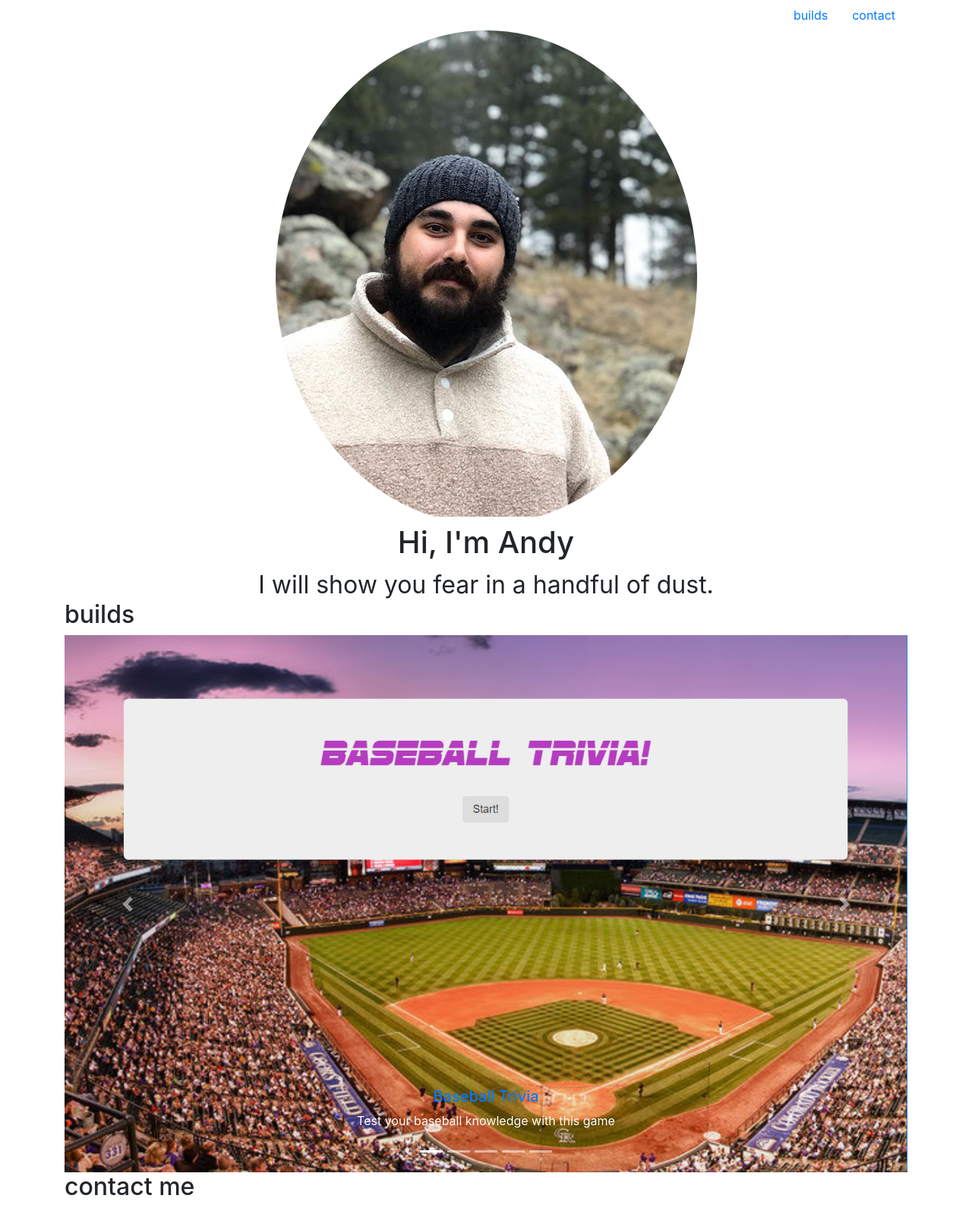
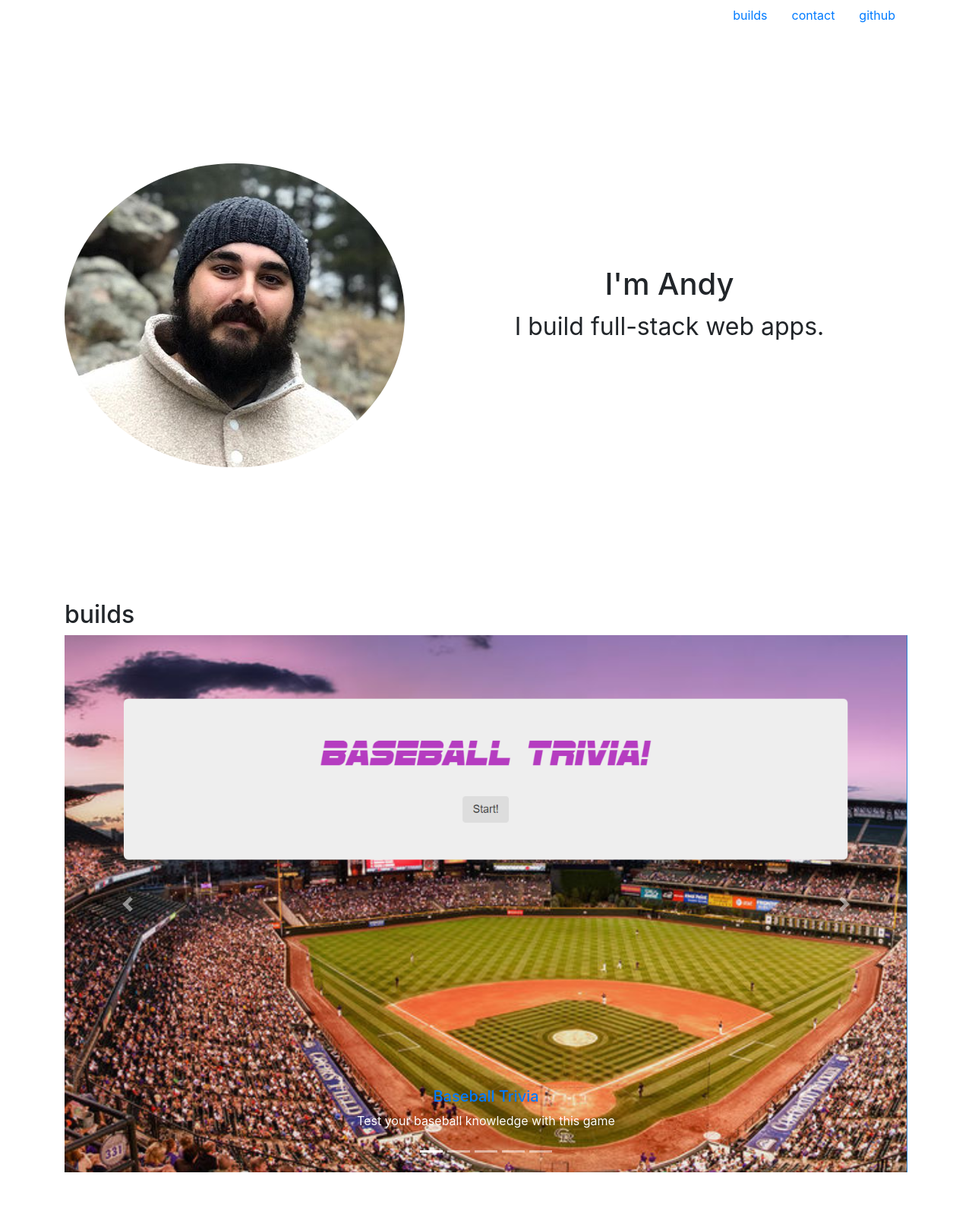
Before and after one commit to andersonboyd/portfolio, a PHP site: page / in a window 1280 px wide. Shown: the whole page at 76% size. After the commit the page ends 1543 px from the top, so only its background shows below. Run offline with PHP 8.4, Linux system fonts and the light colour scheme.

Commit message:
fixed carousel

```diff
--- a/assets/style.css
+++ b/assets/style.css
@@ -14,21 +14,23 @@ body {
     width: 100%;
     height: calc(100vh - 50px);
     display: grid;
-    grid-template-columns: 1fr;
+    grid-template-columns: 1fr 2fr;
     grid-template-rows: 1fr;
     text-align: center;
 }
 .myphoto{
-    width: 50%;
-    height: calc(100vh - 150px);
+    width: 35vw;
+    height: 50vh;
     border-radius: 50%;
-    background: url("../images/boydimage1.jpg") no-repeat #fff;
+    background: url("../images/boydimage1.jpg") no-repeat left center #fff;
     align-self: center;
     justify-self: center;
+    position: relative;
 }
 .about{
     margin-bottom: 10px;
     align-self: center;
+    padding-inline-start: 35px;
 }
 
 .lede{
--- a/index.html
+++ b/index.html
@@ -18,14 +18,17 @@
                 <li class="nav-item">
                     <a class="nav-link" href="#contact">contact</a>
                 </li>
+                <li class="nav-item">
+                    <a class="nav-link" href="https://github.com/andersonboyd" >github</a>
+                </li>
             </ul>
         </nav>
         <section class="about-me">
             <div class="wrapper">
                 <div class="myphoto"></div>
                 <div class="about">
-                    <h1 class="display-4-greeting">Hi, I'm Andy</h1>
-                    <p class="lede">I will show you fear in a handful of dust.</p>
+                    <h1 class="display-4-greeting">I'm Andy</h1>
+                    <p class="lede">I build full-stack web apps.</p>
                     <div class="clearfix"></div>
                 </div>
             </div>
@@ -43,35 +46,35 @@
                   </ol>
                   <div class="carousel-inner">
                     <div class="carousel-item active">
-                      <img src="/images/triviaGame.PNG" class="d-block w-100" alt="triv">
+                      <img src="./images/triviaGame.PNG" class="d-block w-100" alt="triv">
                       <div class="carousel-caption d-none d-md-block">
                         <a href="https://andersonboyd.github.io/TriviaGame"><h5>Baseball Trivia</h5></a>
-                        <p>Test your baseball knowledge with this game</p>
+                        <p >Test your baseball knowledge with this game</p>
                       </div>
                     </div>
                     <div class="carousel-item">
-                      <img src="/images/giphySearch.PNG" class="d-block w-100" alt="gif">
+                      <img src="./images/giphySearch.PNG" class="d-block w-100" alt="gif">
                       <div class="carousel-caption d-none d-md-block">
                         <a href="https://andersonboyd.github.io/GiphyAPISearcher"><h5>Giphy Searcher</h5></a>
                         <p>Search Giphy for gifs with this API scraper</p>
                       </div>
                     </div>
                     <div class="carousel-item">
-                      <img src="/images/train.PNG" class="d-block w-100" alt="choochoo">
+                      <img src="./images/train.PNG" class="d-block w-100" alt="choochoo">
                       <div class="carousel-caption d-none d-md-block">
                         <a href="https://andersonboyd.github.io/TrainScheduler"><h5>Train Scheduler</h5></a>
                         <p>Schedule a train with Firebase</p>
                       </div>
                     </div>
                     <div class="carousel-item">
-                        <img src="/images/spotify-this-song.PNG" class="d-block w-100" alt="...">
+                        <img src="./images/spotify-this-song.PNG" class="d-block w-100" alt="...">
                         <div class="carousel-caption d-none d-md-block">
                             <a href="https://github.com/andersonboyd/LIRI-bot"><h5>LIRI Bot</h5></a>
                           <p>Like Siri but powered by Node</p>
                         </div>
                       </div>
                       <div class="carousel-item">
-                        <img src="/images/burger.PNG" class="d-block w-100" alt="burger">
+                        <img src="./images/burger.PNG" class="d-block w-100" alt="burger">
                         <div class="carousel-caption d-none d-md-block">
                             <a href="https://burger-time-fun.herokuapp.com"><h5>Eat-Da-Burger</h5></a>
                           <p>Order and eat burgers using Express.js, MySQL and Handlebars</p>
@@ -89,11 +92,9 @@
                 </div>
               </div>
         </section>
-        <a name="contact" class="contact"><h2>contact me</h2></a>
-        <section class="contact"></section>
-        <footer class="footer">
-
-        </footer>
+        <!-- <a name="contact" class="contact"><h2>contact me</h2></a>
+        <section class="contact"></section> -->
+        <footer class="footer"></footer>
     </div>
     <script src="https://cdnjs.cloudflare.com/ajax/libs/jquery/3.4.1/jquery.min.js" integrity="sha256-CSXorXvZcTkaix6Yvo6HppcZGetbYMGWSFlBw8HfCJo=" crossorigin="anonymous"></script>
     <script src="https://cdnjs.cloudflare.com/ajax/libs/popper.js/1.14.7/umd/popper.min.js" integrity="sha384-UO2eT0CpHqdSJQ6hJty5KVphtPhzWj9WO1clHTMGa3JDZwrnQq4sF86dIHNDz0W1" crossorigin="anonymous"></script>
```
